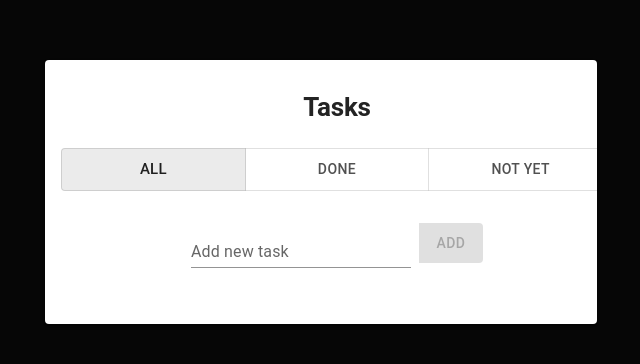
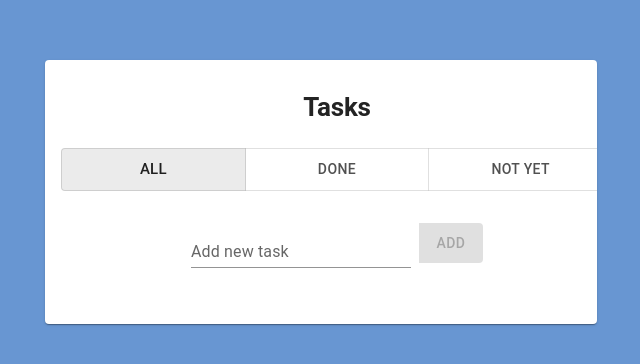
Before and after one commit to rabab003/todo, a React (Vite) app: page / in a window 1280 px wide. Shown: the part 216-580 px from the top of the page, without its empty margins (319-959 px from the left). Built offline with nearby package versions, Linux system fonts and the light colour scheme.

Commit message:
background color changed

```diff
--- a/src/Components/TodoList.jsx
+++ b/src/Components/TodoList.jsx
@@ -155,7 +155,7 @@ const notCompletedTodos = todos.filter((t) => !t.isCompleted);
 
           {/* Input field section - Full width */}
           <Grid container spacing={1} sx={{ mt: 2,mb:4 , width: '100%',display:"flex" , justifyContent:"center" }} >
-            <Grid item xs={8} sx={{ pl: 0 }}> {/* Remove left padding */}
+            <Grid item xs={8} sx={{ pl: 0 }}>
               <TextField
                 value={titleInput}
                 onChange={(e)=> setTitleInput(e.target.value)}
@@ -171,7 +171,7 @@ const notCompletedTodos = todos.filter((t) => !t.isCompleted);
               <Button
                 onClick={handleAddClick}
                 variant="contained"
-                color="secondary"
+                color="#6896D2"
                 sx={{
                   height: '40px',
                   borderRadius: '0 4px 4px 0' /* Rounded right corners only */
--- a/src/index.css
+++ b/src/index.css
@@ -1,4 +1,4 @@
 body {
-  background-color: #060606;
+  background-color: #6896d2;
   color: White;
 }
```
